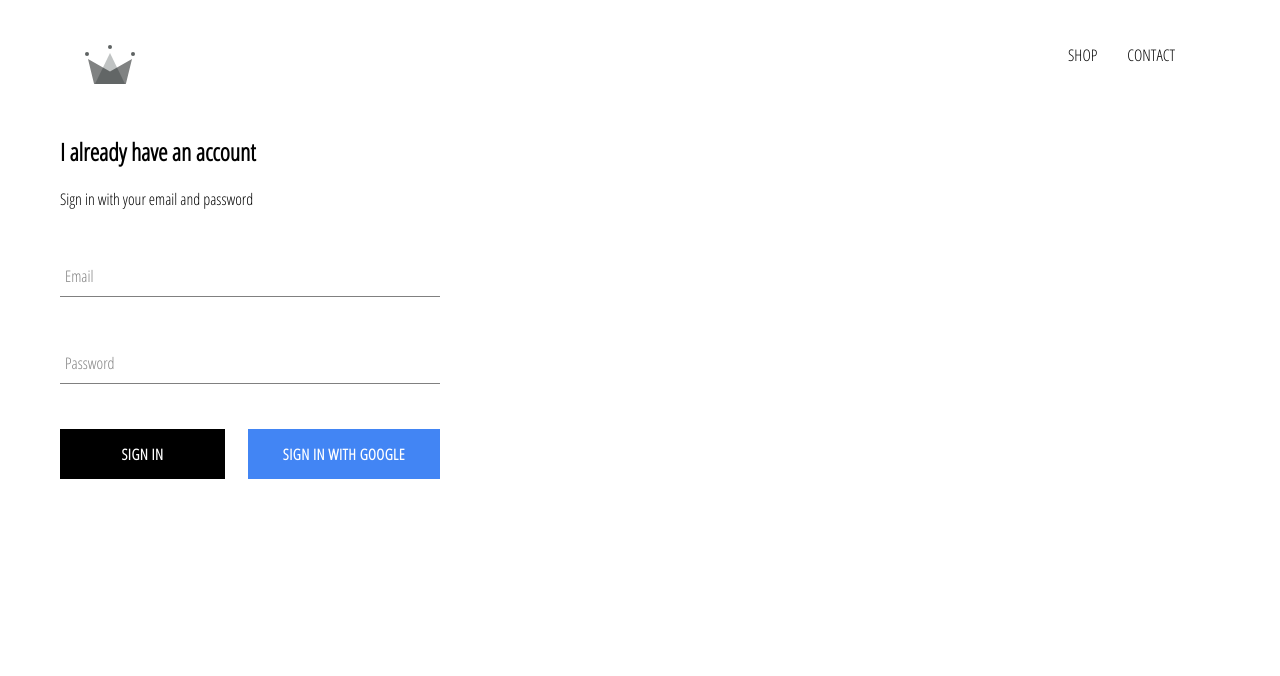
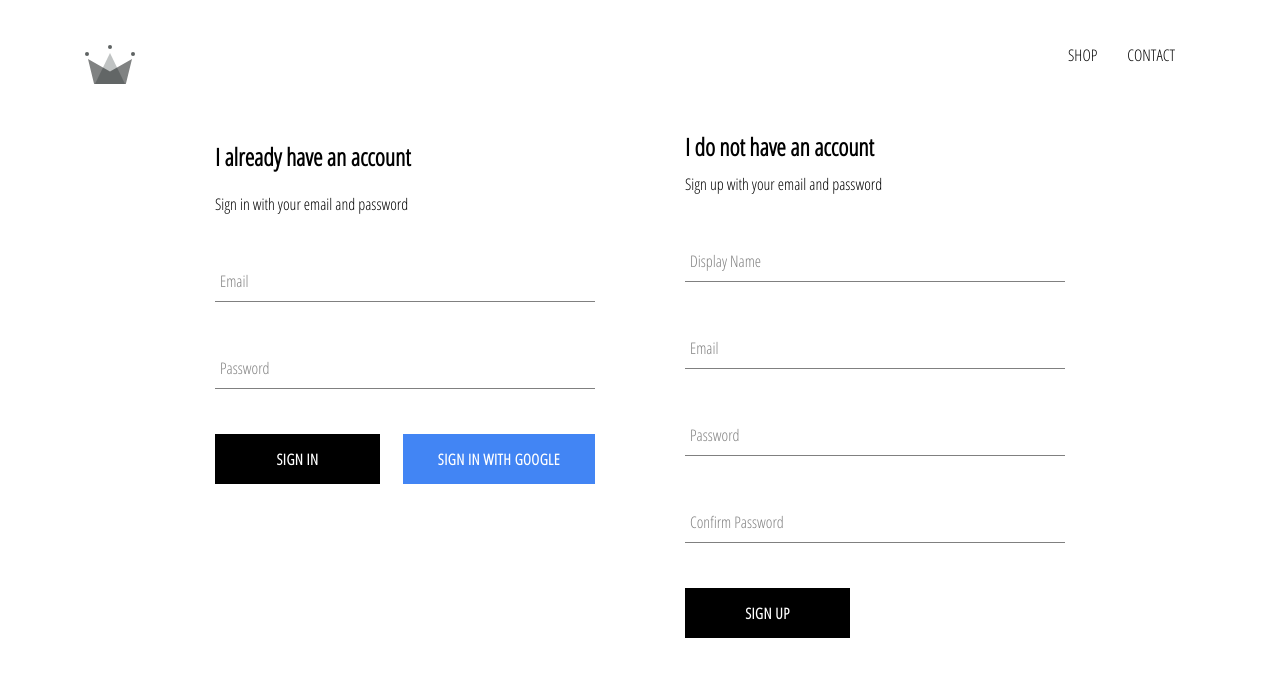
Before and after one commit to jonerd/crwn-clothing, a React (Create React App) app: page /signin in a window 1280 px wide. Shown: the top 676 px of the page. Built offline with nearby package versions, Linux system fonts and the light colour scheme; no server answers.

Commit message:
implement firebase utils, included ability to store authenticated user into firebase database

```diff
--- a/src/App.js
+++ b/src/App.js
@@ -5,7 +5,7 @@ import HomePage from "./pages/homepage/homepage.component";
 import ShopPage from "./pages/shop/shop.component";
 import SignInAndSignUpPage from "./pages/sign-in-and-sign-up/sign-in-and-sign-up.component";
 import Header from "./components/header/header.component";
-import { auth } from "./firebase/firebase.utils";
+import { auth, createUserProfileDocument } from "./firebase/firebase.utils";
 
 import "./App.css";
 
@@ -21,8 +21,21 @@ class App extends React.Component {
   unsubscribeFromAuth = null;
 
   componentDidMount() {
-    this.unsubscribeFromAuth = auth.onAuthStateChanged(user => {
-      this.setState({ currentUser: user });
+    this.unsubscribeFromAuth = auth.onAuthStateChanged(async userAuth => {
+      if (userAuth) {
+        const userRef = await createUserProfileDocument(userAuth);
+
+        userRef.onSnapshot(snapShot => {
+          this.setState({
+            currentUser: {
+              id: snapShot.id,
+              ...snapShot.data()
+            }
+          });
+        });
+      } else {
+        this.setState({ currentUser: userAuth });
+      }
     });
   }
 
--- /dev/null
+++ b/src/components/sign-up/sign-up.component.jsx
@@ -0,0 +1,104 @@
+import React from "react";
+
+import FormInput from "../form-input/form-input.component";
+import CustomButton from "../custom-button/custom-button.component";
+
+import { auth, createUserProfileDocument } from "../../firebase/firebase.utils";
+
+import "./sign-up.styles.scss";
+
+class SignUp extends React.Component {
+  constructor() {
+    super();
+
+    this.state = {
+      displayName: "",
+      email: "",
+      password: "",
+      confirmPassword: ""
+    };
+  }
+
+  handleSubmit = async event => {
+    event.preventDefault();
+
+    const { displayName, email, password, confirmPassword } = this.state;
+
+    if (password !== confirmPassword) {
+      alert("passwords don't match");
+      return;
+    }
+
+    try {
+      const { user } = await auth.createUserWithEmailAndPassword(
+        email,
+        password
+      );
+
+      createUserProfileDocument(user, { displayName });
+
+      this.setState = {
+        displayName: "",
+        email: "",
+        password: "",
+        confirmPassword: ""
+      };
+    } catch (error) {
+      console.error(error);
+    }
+  };
+
+  handleChange = event => {
+    const { name, value } = event.target;
+
+    this.setState({ [name]: value });
+  };
+
+  render() {
+    const { displayName, email, password, confirmPassword } = this.state;
+
+    return (
+      <div className="sign-up">
+        <h2 className="title">I do not have an account</h2>
+        <span>Sign up with your email and password</span>
+        <form className="sign-up-form" onSubmit={this.handleSubmit}>
+          <FormInput
+            type="text"
+            name="displayName"
+            value={displayName}
+            onChange={this.handleChange}
+            label="Display Name"
+            required
+          />
+          <FormInput
+            type="email"
+            name="email"
+            value={email}
+            onChange={this.handleChange}
+            label="Email"
+            required
+          />
+          <FormInput
+            type="password"
+            name="password"
+            value={password}
+            onChange={this.handleChange}
+            label="Password"
+            required
+          />
+          <FormInput
+            type="password"
+            name="confirmPassword"
+            value={confirmPassword}
+            onChange={this.handleChange}
+            label="Confirm Password"
+            required
+          />
+          <CustomButton type="submit">SIGN UP</CustomButton>
+        </form>
+      </div>
+    );
+  }
+}
+
+export default SignUp;
--- /dev/null
+++ b/src/components/sign-up/sign-up.styles.scss
@@ -0,0 +1,9 @@
+.sign-up {
+  display: flex;
+  flex-direction: column;
+  width: 380px;
+
+  .title {
+    margin: 10px 0;
+  }
+}
--- a/src/firebase/firebase.utils.js
+++ b/src/firebase/firebase.utils.js
@@ -12,6 +12,27 @@ const config = {
   appId: "1:184435244269:web:09589f21ed3b417ea120e4"
 };
 
+export const createUserProfileDocument = async (userAuth, additionalData) => {
+  if (!userAuth) return;
+
+  const userRef = firestore.doc(`users/${userAuth.uid}`);
+
+  const snapShot = await userRef.get();
+
+  if (!snapShot.exists) {
+    const { displayName, email } = userAuth;
+    const createdAt = new Date();
+
+    try {
+      await userRef.set({ displayName, email, createdAt, ...additionalData });
+    } catch (error) {
+      console.log("error creating user", error.message);
+    }
+  }
+
+  return userRef;
+};
+
 firebase.initializeApp(config);
 
 export const auth = firebase.auth();
--- a/src/pages/sign-in-and-sign-up/sign-in-and-sign-up.component.jsx
+++ b/src/pages/sign-in-and-sign-up/sign-in-and-sign-up.component.jsx
@@ -1,12 +1,14 @@
 import React from "react";
 
 import SignIn from "../../components/sign-in/sign-in.component";
+import SignUp from "../../components/sign-up/sign-up.component";
 
 import "./sign-in-and-sign-up.styles.scss";
 
 const SignInAndSignUpPage = () => (
   <div className="sign-in-and-sign-up">
     <SignIn />
+    <SignUp />
   </div>
 );
 
--- a/src/pages/sign-in-and-sign-up/sign-in-and-sign-up.styles.scss
+++ b/src/pages/sign-in-and-sign-up/sign-in-and-sign-up.styles.scss
@@ -0,0 +1,6 @@
+.sign-in-and-sign-up {
+  width: 850px;
+  display: flex;
+  justify-content: space-between;
+  margin: 30px auto;
+}
```
